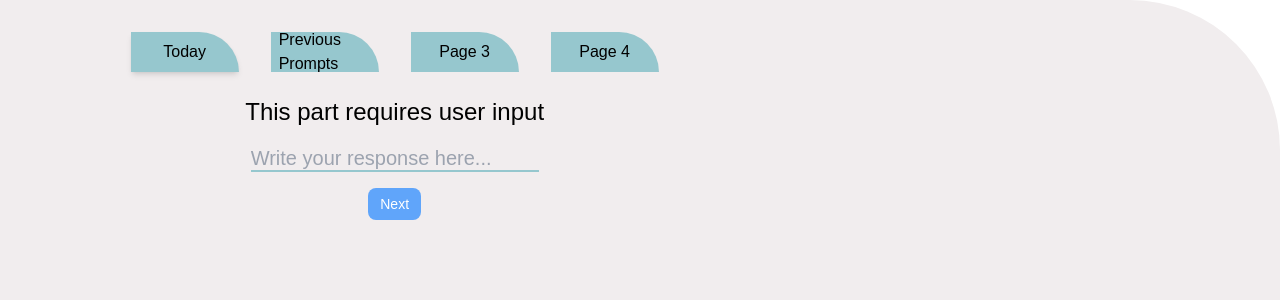
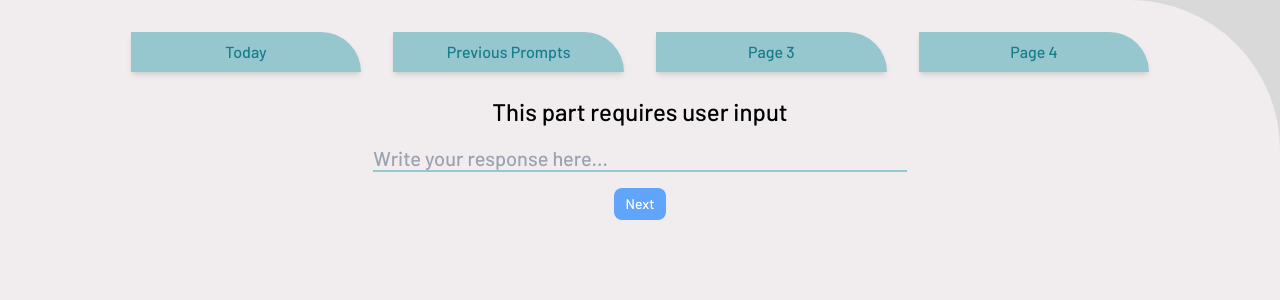
Before and after one commit to everydaymilk/hg-hackathon-2024-daily-insight, a Next.js app: page /prompts/prompt1 in a window 1280 px wide. Shown: the top 300 px of the page. Built offline with nearby package versions, Linux system fonts and the light colour scheme.

Commit message:
Fix font and color changes

```diff
--- a/src/app/layout.tsx
+++ b/src/app/layout.tsx
@@ -1,7 +1,9 @@
 import type { Metadata } from "next";
-// import { Barlow } from "next/font/google"; - font imported in global
+import { Barlow } from "next/font/google";
 import "./globals.css";
 import Menu from "@/components/MenuBar";
+
+const barlow = Barlow({ weight: '500', subsets: ['latin'] });
 
 export const metadata: Metadata = {
   title: "HG 2024 Hackathon - Daily Insight",
@@ -16,20 +18,20 @@ export default function RootLayout({
   return (
     <html lang="en">
       {/* add different color to the body to separate it from the rest of elements and make them stand out
-      and apply the global funt color */}
-      <body className="screen user-font">
+      and apply the global font color */}
+      <body className={"bg-screen text-user-font " + barlow.className} >
         {/* Make the actual content take up 11/12 of the space, leaving 1/12 for the date.
         Adjust as needed
         Added details to the main container*/}
-        <div className="grid grid-cols-12 bg-background min-h-screen rounded-tr-[150px] my-2rem">
+        < div className="grid grid-cols-12 bg-background min-h-screen rounded-tr-[150px] my-2rem">
           <div></div>
-          <div className="col-start-2 col-span-10 my-45 max-w-xl">
+          <div className="col-start-2 col-span-10 my-45">
             <Menu />
             {children}
           </div>
           <div></div>
         </div>
       </body>
-    </html>
+    </html >
   );
 }
--- a/src/components/MenuBar.tsx
+++ b/src/components/MenuBar.tsx
@@ -3,7 +3,7 @@
 import Link from "next/link";
 import React, { useRef, useState } from "react";
 
-interface Props {}
+interface Props { }
 
 const Menu: React.FC<Props> = (props) => {
   return (
@@ -13,25 +13,25 @@ const Menu: React.FC<Props> = (props) => {
         added shadow property*/}
         <Link
           href="/prompts/prompt1"
-          className="flex items-center justify-center w-full bg-button-bg-default p-2 m-4 rounded-tr-[50px] transform h-10 shadow-md hover:h-20 transition-transform hover:button-hoover"
+          className="flex items-center justify-center w-full bg-button-bg-default p-2 m-4 rounded-tr-[50px] transform h-10 shadow-md hover:h-12 transition-transform hover:bg-button-hover"
         >
           Today
         </Link>
         <Link
           href="/previousPrompts"
-          className="flex items-center justify-center w-full bg-button-bg-default p-2 m-4 rounded-tr-[50px] transform h-10 hover:h-20 transition-transform"
+          className="flex items-center justify-center w-full bg-button-bg-default p-2 m-4 rounded-tr-[50px] transform h-10 shadow-md hover:h-12 transition-transform hover:bg-button-hover"
         >
           Previous Prompts
         </Link>
         <Link
           href="/"
-          className="flex items-center justify-center w-full bg-button-bg-default p-2 m-4 rounded-tr-[50px] transform h-10 hover:h-20 transition-transform"
+          className="flex items-center justify-center w-full bg-button-bg-default p-2 m-4 rounded-tr-[50px] transform h-10 shadow-md hover:h-12 transition-transform hover:bg-button-hover"
         >
           Page 3
         </Link>
         <Link
           href="/"
-          className="flex items-center justify-center w-full bg-button-bg-default p-2 m-4 rounded-tr-[50px] transform h-10 hover:h-20 transition-transform"
+          className="flex items-center justify-center w-full bg-button-bg-default p-2 m-4 rounded-tr-[50px] transform h-10 shadow-md hover:h-12 transition-transform hover:bg-button-hover"
         >
           Page 4
         </Link>
--- a/src/components/Prompt.tsx
+++ b/src/components/Prompt.tsx
@@ -31,7 +31,7 @@ const Prompt: React.FC<Props> = (props) => {
 
   return (
     <>
-      <div className='text-2xl'>{props.promptText}</div>
+      <div className='text-2xl text-black'>{props.promptText}</div>
       <textarea
         ref={textAreaRef}
         rows={1}
--- a/tailwind.config.ts
+++ b/tailwind.config.ts
@@ -19,9 +19,9 @@ const config: Config = {
       colors: {
         "button-bg-default": "#96C7CE",
         "button-hover": "#8BD1D9",
-        background: "#F1EDEE",
+        "background": "#F1EDEE",
         "user-font": "#177E89",
-        screen: "#D9D9D9",
+        "screen": "#D9D9D9",
       },
       //Extend font and add fontFamily to include a custom font
       fontFamily: {
```
